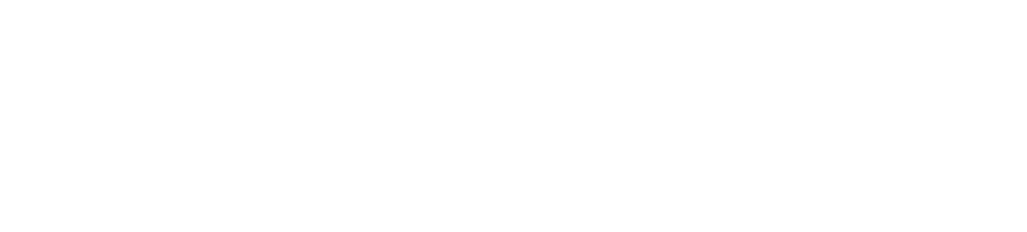
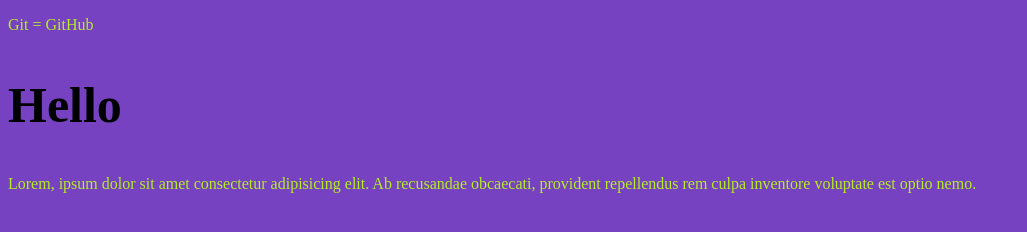
Before and after one commit to egorova89/gittest, a plain HTML site: page index.html in a window 1280 px wide. Shown: the whole page, without its empty margins (0-1027 px from the left). Drawn offline with Linux system fonts and the light colour scheme.

Commit message:
Наши первые изменения

```diff
--- a/css/main.css
+++ b/css/main.css
@@ -1,3 +1,9 @@
 body {
     background-color: hsl(265, 51%, 51%);
 }
+p {
+    color: rgb(179, 237, 34);
+}
+h2 {
+    font-size: 50px;
+}
--- a/index.html
+++ b/index.html
@@ -1 +1,15 @@
 <!DOCTYPE html>
+<html lang="en">
+<head>
+    <meta charset="UTF-8">
+    <meta name="viewport" content="width=device-width, initial-scale=1.0">
+    <meta http-equiv="X-UA-Compatible" content="ie=edge">
+    <link rel="stylesheet" href="css/main.css">
+    <title>Работа с GIT</title>
+</head>
+<body>
+    <p>Git = GitHub</p>
+    <h2>Hello</h2>
+    <p>Lorem, ipsum dolor sit amet consectetur adipisicing elit. Ab recusandae obcaecati, provident repellendus rem culpa inventore voluptate est optio nemo.</p>
+</body>
+</html>
```
